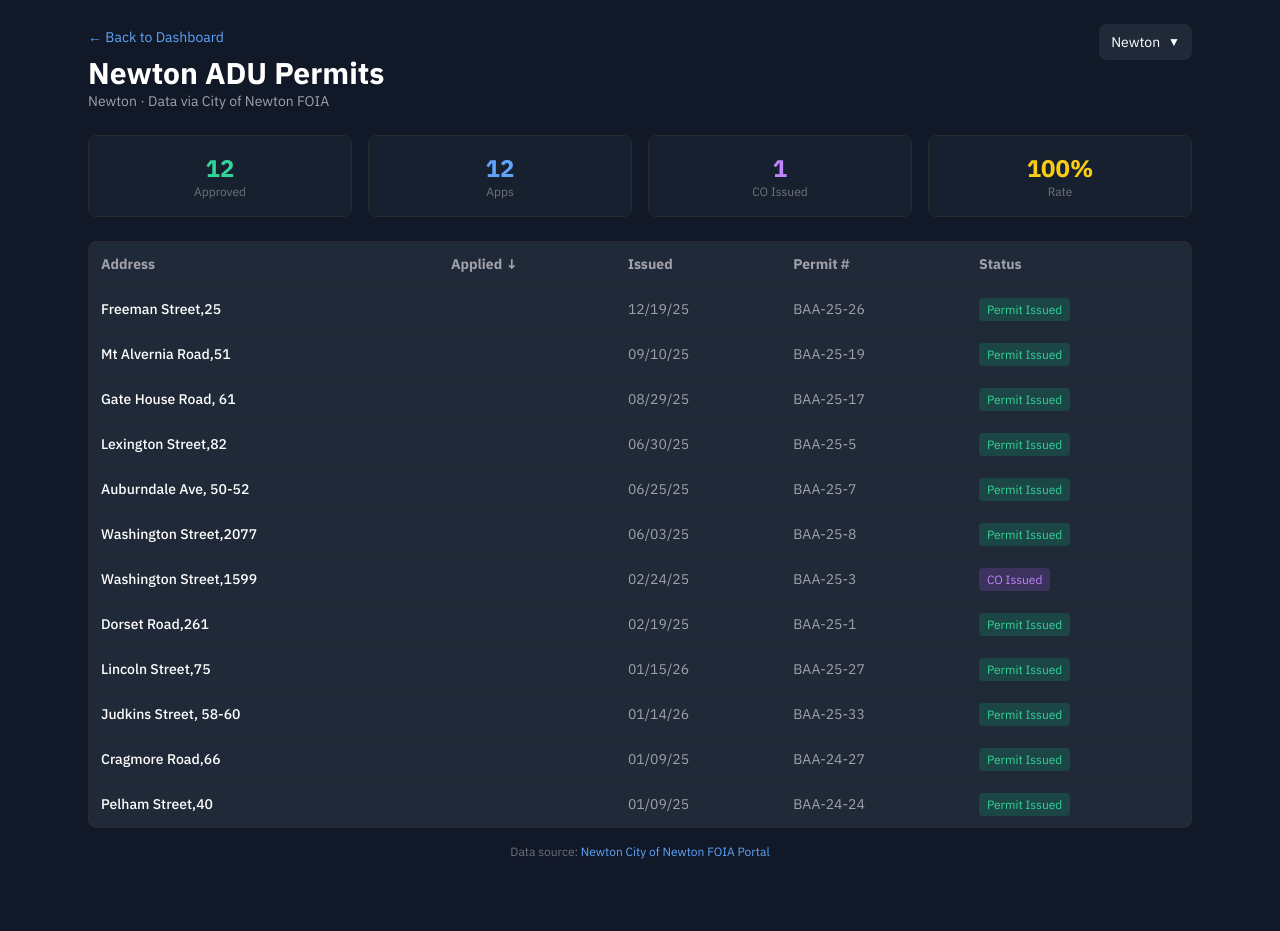
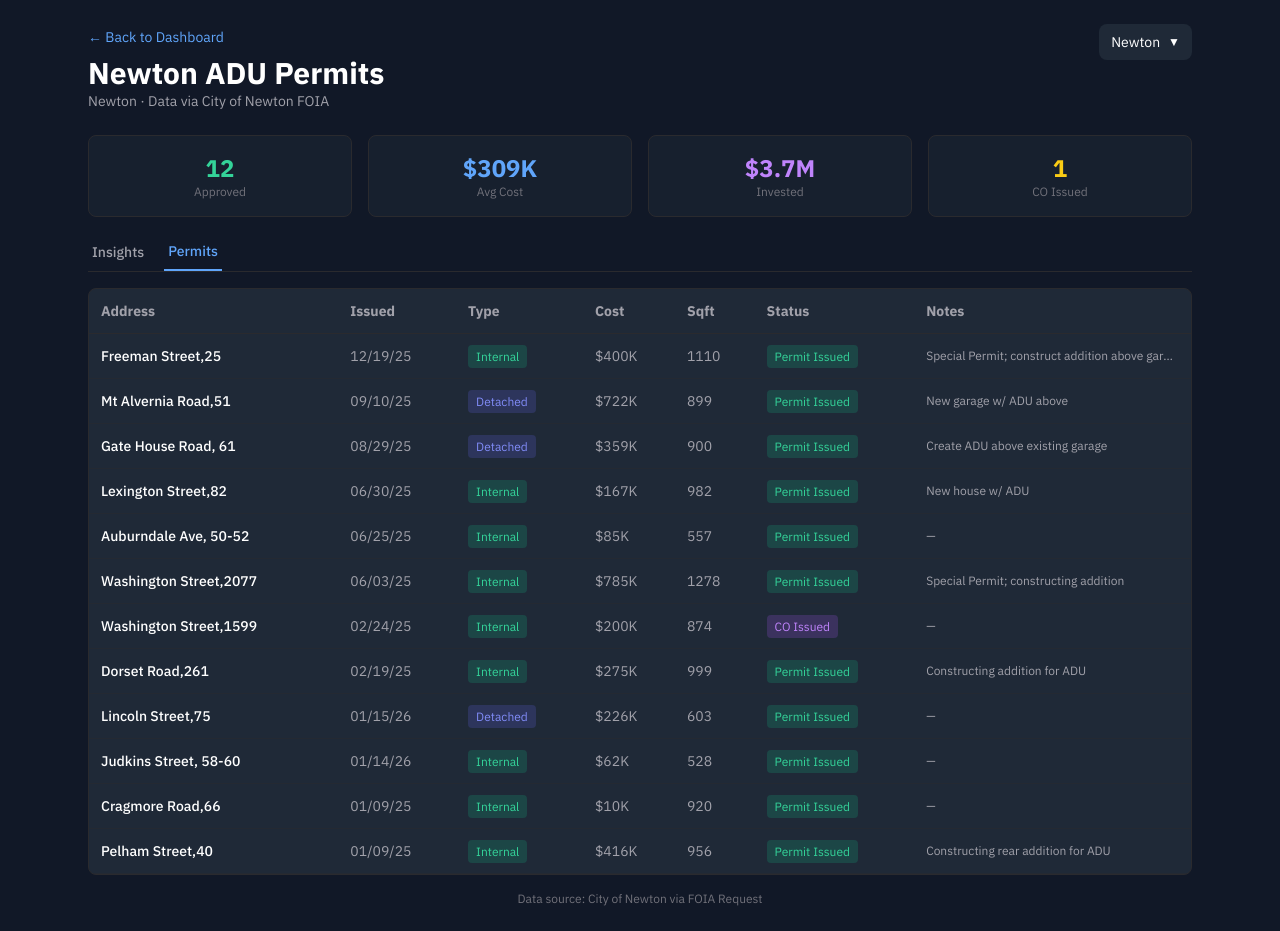
Before and after one commit to atwoodcollects/adupulse, a Next.js app: page /newton in a window 1280 px wide. Before the commit the page ends 884 px from the top, so only its background shows below. Built offline with nearby package versions, Linux system fonts and the light colour scheme.

Commit message:
Add charts and notes to Newton page

```diff
--- a/src/app/newton/page.tsx
+++ b/src/app/newton/page.tsx
@@ -4,11 +4,14 @@ import { useState } from 'react'
 import Link from 'next/link'
 import TownNav from '@/components/TownNav'
 import permits from '@/data/newton_permits.json'
+import { BarChart, Bar, XAxis, YAxis, Tooltip, ResponsiveContainer, PieChart, Pie, Cell } from 'recharts'
 
 export default function NewtonPage() {
   const [sortField, setSortField] = useState<'applied' | 'issued' | 'address'>('applied')
   const [sortDir, setSortDir] = useState<'asc' | 'desc'>('desc')
+  const [activeTab, setActiveTab] = useState<'permits' | 'insights'>('permits')
 
+  // Basic stats
   const stats = {
     total: permits.length,
     approved: permits.filter(p => p.status.includes('Issued')).length,
@@ -16,7 +19,34 @@ export default function NewtonPage() {
     pending: permits.filter(p => p.status === 'Pending').length
   }
 
+  // Cost stats
+  const totalCost = permits.reduce((sum, p) => sum + (p.cost || 0), 0)
+  const avgCost = Math.round(totalCost / permits.length)
+
+  // Type breakdown for pie chart
+  const typeData = [
+    { name: 'Internal', value: permits.filter(p => p.type === 'Internal').length, color: '#10b981' },
+    { name: 'Detached', value: permits.filter(p => p.type === 'Detached').length, color: '#6366f1' },
+  ]
+
+  // Cost distribution for bar chart
+  const costBuckets = [
+    { range: '<$100K', count: permits.filter(p => p.cost < 100000).length },
+    { range: '$100-250K', count: permits.filter(p => p.cost >= 100000 && p.cost < 250000).length },
+    { range: '$250-500K', count: permits.filter(p => p.cost >= 250000 && p.cost < 500000).length },
+    { range: '$500K+', count: permits.filter(p => p.cost >= 500000).length },
+  ]
+
+  // Avg cost by type
+  const internalPermits = permits.filter(p => p.type === 'Internal')
+  const detachedPermits = permits.filter(p => p.type === 'Detached')
+  const avgByType = [
+    { type: 'Internal', avg: Math.round(internalPermits.reduce((s, p) => s + p.cost, 0) / internalPermits.length / 1000) },
+    { type: 'Detached', avg: Math.round(detachedPermits.reduce((s, p) => s + p.cost, 0) / detachedPermits.length / 1000) },
+  ]
+
   const parseDate = (d: string) => {
+    if (!d) return new Date(0)
     const [m, day, y] = d.split('/')
     return new Date(2000 + parseInt(y), parseInt(m) - 1, parseInt(day))
   }
@@ -39,6 +69,12 @@ export default function NewtonPage() {
     }
   }
 
+  const formatCost = (cost: number) => {
+    if (cost >= 1000000) return `$${(cost / 1000000).toFixed(1)}M`
+    if (cost >= 1000) return `$${Math.round(cost / 1000)}K`
+    return `$${cost}`
+  }
+
   return (
     <div className="min-h-screen bg-gray-900">
       <div className="max-w-6xl mx-auto px-4 md:px-6 py-4 md:py-6">
@@ -52,27 +88,135 @@ export default function NewtonPage() {
           <TownNav current="Newton" />
         </div>
 
-        {/* Stats */}
+        {/* Stats Row */}
         <div className="flex justify-center gap-1 md:gap-4 mb-6">
           <div className="flex-1 min-w-0 bg-gray-800/50 border border-border rounded-lg p-3 md:p-4 text-center">
             <div className="text-lg md:text-2xl font-bold text-emerald-400">{stats.approved}</div>
             <div className="text-xs text-text-muted">Approved</div>
           </div>
           <div className="flex-1 min-w-0 bg-gray-800/50 border border-border rounded-lg p-3 md:p-4 text-center">
-            <div className="text-lg md:text-2xl font-bold text-blue-400">{stats.total}</div>
-            <div className="text-xs text-text-muted">Apps</div>
+            <div className="text-lg md:text-2xl font-bold text-blue-400">{formatCost(avgCost)}</div>
+            <div className="text-xs text-text-muted">Avg Cost</div>
           </div>
           <div className="flex-1 min-w-0 bg-gray-800/50 border border-border rounded-lg p-3 md:p-4 text-center">
-            <div className="text-lg md:text-2xl font-bold text-purple-400">{stats.coIssued}</div>
-            <div className="text-xs text-text-muted">CO Issued</div>
+            <div className="text-lg md:text-2xl font-bold text-purple-400">{formatCost(totalCost)}</div>
+            <div className="text-xs text-text-muted">Invested</div>
           </div>
           <div className="flex-1 min-w-0 bg-gray-800/50 border border-border rounded-lg p-3 md:p-4 text-center">
-            <div className="text-lg md:text-2xl font-bold text-yellow-400">100%</div>
-            <div className="text-xs text-text-muted">Rate</div>
+            <div className="text-lg md:text-2xl font-bold text-yellow-400">{stats.coIssued}</div>
+            <div className="text-xs text-text-muted">CO Issued</div>
           </div>
         </div>
 
-        {/* Permits Table */}
+        {/* Tabs */}
+        <div className="flex gap-4 mb-4 border-b border-border">
+          <button
+            onClick={() => setActiveTab('insights')}
+            className={`pb-2 px-1 text-sm font-medium ${activeTab === 'insights' ? 'text-blue-400 border-b-2 border-blue-400' : 'text-text-secondary hover:text-white'}`}
+          >
+            Insights
+          </button>
+          <button
+            onClick={() => setActiveTab('permits')}
+            className={`pb-2 px-1 text-sm font-medium ${activeTab === 'permits' ? 'text-blue-400 border-b-2 border-blue-400' : 'text-text-secondary hover:text-white'}`}
+          >
+            Permits
+          </button>
+        </div>
+
+        {/* Insights Tab */}
+        {activeTab === 'insights' && (
+          <div className="grid grid-cols-1 md:grid-cols-2 gap-4 mb-6">
+            {/* Cost Distribution */}
+            <div className="bg-gray-800/50 border border-border rounded-lg p-4">
+              <h3 className="text-white font-medium mb-4">Cost Distribution</h3>
+              <ResponsiveContainer width="100%" height={200}>
+                <BarChart data={costBuckets}>
+                  <XAxis dataKey="range" tick={{ fill: '#9ca3af', fontSize: 12 }} />
+                  <YAxis tick={{ fill: '#9ca3af', fontSize: 12 }} />
+                  <Tooltip
+                    contentStyle={{ backgroundColor: '#1f2937', border: '1px solid #374151', borderRadius: '8px' }}
+                    labelStyle={{ color: '#fff' }}
+                  />
+                  <Bar dataKey="count" fill="#10b981" radius={[4, 4, 0, 0]} />
+                </BarChart>
+              </ResponsiveContainer>
+            </div>
+
+            {/* Type Breakdown */}
+            <div className="bg-gray-800/50 border border-border rounded-lg p-4">
+              <h3 className="text-white font-medium mb-4">ADU Types</h3>
+              <div className="flex items-center justify-center">
+                <ResponsiveContainer width="100%" height={200}>
+                  <PieChart>
+                    <Pie
+                      data={typeData}
+                      cx="50%"
+                      cy="50%"
+                      innerRadius={50}
+                      outerRadius={80}
+                      dataKey="value"
+                      label={({ name, value }) => `${name}: ${value}`}
+                    >
+                      {typeData.map((entry, index) => (
+                        <Cell key={`cell-${index}`} fill={entry.color} />
+                      ))}
+                    </Pie>
+                    <Tooltip
+                      contentStyle={{ backgroundColor: '#1f2937', border: '1px solid #374151', borderRadius: '8px' }}
+                    />
+                  </PieChart>
+                </ResponsiveContainer>
+              </div>
+            </div>
+
+            {/* Avg Cost by Type */}
+            <div className="bg-gray-800/50 border border-border rounded-lg p-4">
+              <h3 className="text-white font-medium mb-4">Avg Cost by Type ($K)</h3>
+              <ResponsiveContainer width="100%" height={200}>
+                <BarChart data={avgByType} layout="vertical">
+                  <XAxis type="number" tick={{ fill: '#9ca3af', fontSize: 12 }} />
+                  <YAxis type="category" dataKey="type" tick={{ fill: '#9ca3af', fontSize: 12 }} width={80} />
+                  <Tooltip
+                    contentStyle={{ backgroundColor: '#1f2937', border: '1px solid #374151', borderRadius: '8px' }}
+                    formatter={(value: number) => [`$${value}K`, 'Avg Cost']}
+                  />
+                  <Bar dataKey="avg" fill="#6366f1" radius={[0, 4, 4, 0]} />
+                </BarChart>
+              </ResponsiveContainer>
+            </div>
+
+            {/* Key Stats */}
+            <div className="bg-gray-800/50 border border-border rounded-lg p-4">
+              <h3 className="text-white font-medium mb-4">Key Insights</h3>
+              <div className="space-y-3 text-sm">
+                <div className="flex justify-between">
+                  <span className="text-text-secondary">Most Common Type</span>
+                  <span className="text-white">Internal ({typeData[0].value} of {stats.total})</span>
+                </div>
+                <div className="flex justify-between">
+                  <span className="text-text-secondary">Avg Sqft</span>
+                  <span className="text-white">{Math.round(permits.reduce((s, p) => s + p.sqft, 0) / permits.length)} sqft</span>
+                </div>
+                <div className="flex justify-between">
+                  <span className="text-text-secondary">Avg $/Sqft</span>
+                  <span className="text-white">${Math.round(avgCost / (permits.reduce((s, p) => s + p.sqft, 0) / permits.length))}</span>
+                </div>
+                <div className="flex justify-between">
+                  <span className="text-text-secondary">Highest Cost</span>
+                  <span className="text-white">{formatCost(Math.max(...permits.map(p => p.cost)))}</span>
+                </div>
+                <div className="flex justify-between">
+                  <span className="text-text-secondary">Lowest Cost</span>
+                  <span className="text-white">{formatCost(Math.min(...permits.map(p => p.cost)))}</span>
+                </div>
+              </div>
+            </div>
+          </div>
+        )}
+
+        {/* Permits Tab */}
+        {activeTab === 'permits' && (
           <div className="bg-surface border border-border rounded-lg overflow-x-auto">
             <table className="w-full text-sm">
               <thead>
@@ -80,23 +224,30 @@ export default function NewtonPage() {
                   <th className="text-left p-3 cursor-pointer hover:text-white" onClick={() => handleSort('address')}>
                     Address {sortField === 'address' && (sortDir === 'asc' ? '↑' : '↓')}
                   </th>
-                <th className="text-left p-3 cursor-pointer hover:text-white" onClick={() => handleSort('applied')}>
-                  Applied {sortField === 'applied' && (sortDir === 'asc' ? '↑' : '↓')}
-                </th>
                   <th className="text-left p-3 cursor-pointer hover:text-white" onClick={() => handleSort('issued')}>
                     Issued {sortField === 'issued' && (sortDir === 'asc' ? '↑' : '↓')}
                   </th>
-                <th className="text-left p-3">Permit #</th>
+                  <th className="text-left p-3">Type</th>
+                  <th className="text-left p-3">Cost</th>
+                  <th className="text-left p-3">Sqft</th>
                   <th className="text-left p-3">Status</th>
+                  <th className="text-left p-3">Notes</th>
                 </tr>
               </thead>
               <tbody>
                 {sortedPermits.map((permit, i) => (
                   <tr key={i} className="border-b border-border/50 hover:bg-gray-800/30">
                     <td className="p-3 text-white font-medium">{permit.address}</td>
-                  <td className="p-3 text-text-secondary">{permit.applied}</td>
                     <td className="p-3 text-text-secondary">{permit.issued}</td>
-                  <td className="p-3 text-text-secondary">{permit.permit}</td>
+                    <td className="p-3">
+                      <span className={`px-2 py-1 rounded text-xs ${
+                        permit.type === 'Internal' ? 'bg-emerald-500/20 text-emerald-400' : 'bg-indigo-500/20 text-indigo-400'
+                      }`}>
+                        {permit.type}
+                      </span>
+                    </td>
+                    <td className="p-3 text-text-secondary">{formatCost(permit.cost)}</td>
+                    <td className="p-3 text-text-secondary">{permit.sqft}</td>
                     <td className="p-3">
                       <span className={`px-2 py-1 rounded text-xs ${
                         permit.status === 'CO Issued' ? 'bg-purple-500/20 text-purple-400' :
@@ -106,14 +257,18 @@ export default function NewtonPage() {
                         {permit.status}
                       </span>
                     </td>
+                    <td className="p-3 text-text-secondary text-xs max-w-[200px] truncate" title={permit.notes}>
+                      {permit.notes || '—'}
+                    </td>
                   </tr>
                 ))}
               </tbody>
             </table>
           </div>
+        )}
 
         <p className="text-text-muted text-xs mt-4 text-center">
-          Data source: <a href="https://permiteyes.online/newton/publicview.php" target="_blank" className="text-blue-400 hover:underline">Newton City of Newton FOIA Portal</a>
+          Data source: City of Newton via FOIA Request
         </p>
       </div>
     </div>
--- a/src/data/newton_permits.json
+++ b/src/data/newton_permits.json
@@ -7,7 +7,8 @@
     "status": "Permit Issued",
     "sqft": 1110,
     "type": "Internal",
-    "cost": 400000
+    "cost": 400000,
+    "notes": "Special Permit; construct addition above garage"
   },
   {
     "address": "Mt Alvernia Road,51",
@@ -17,7 +18,8 @@
     "status": "Permit Issued",
     "sqft": 899,
     "type": "Detached",
-    "cost": 722355
+    "cost": 722355,
+    "notes": "New garage w/ ADU above"
   },
   {
     "address": "Gate House Road, 61",
@@ -27,7 +29,8 @@
     "status": "Permit Issued",
     "sqft": 900,
     "type": "Detached",
-    "cost": 359000
+    "cost": 359000,
+    "notes": "Create ADU above existing garage"
   },
   {
     "address": "Lexington Street,82",
@@ -37,7 +40,8 @@
     "status": "Permit Issued",
     "sqft": 982,
     "type": "Internal",
-    "cost": 167000
+    "cost": 167000,
+    "notes": "New house w/ ADU"
   },
   {
     "address": "Auburndale Ave, 50-52",
@@ -47,7 +51,8 @@
     "status": "Permit Issued",
     "sqft": 557,
     "type": "Internal",
-    "cost": 85000
+    "cost": 85000,
+    "notes": ""
   },
   {
     "address": "Washington Street,2077",
@@ -57,7 +62,8 @@
     "status": "Permit Issued",
     "sqft": 1278,
     "type": "Internal",
-    "cost": 785000
+    "cost": 785000,
+    "notes": "Special Permit; constructing addition"
   },
   {
     "address": "Washington Street,1599",
@@ -67,7 +73,8 @@
     "status": "CO Issued",
     "sqft": 874,
     "type": "Internal",
-    "cost": 200000
+    "cost": 200000,
+    "notes": ""
   },
   {
     "address": "Dorset Road,261",
@@ -77,7 +84,8 @@
     "status": "Permit Issued",
     "sqft": 999,
     "type": "Internal",
-    "cost": 275000
+    "cost": 275000,
+    "notes": "Constructing addition for ADU"
   },
   {
     "address": "Lincoln Street,75",
@@ -87,7 +95,8 @@
     "status": "Permit Issued",
     "sqft": 603,
     "type": "Detached",
-    "cost": 226000
+    "cost": 226000,
+    "notes": ""
   },
   {
     "address": "Judkins Street, 58-60",
@@ -97,7 +106,8 @@
     "status": "Permit Issued",
     "sqft": 528,
     "type": "Internal",
-    "cost": 62301
+    "cost": 62301,
+    "notes": ""
   },
   {
     "address": "Cragmore Road,66",
@@ -107,7 +117,8 @@
     "status": "Permit Issued",
     "sqft": 920,
     "type": "Internal",
-    "cost": 10000
+    "cost": 10000,
+    "notes": ""
   },
   {
     "address": "Pelham Street,40",
@@ -117,6 +128,7 @@
     "status": "Permit Issued",
     "sqft": 956,
     "type": "Internal",
-    "cost": 416355
+    "cost": 416355,
+    "notes": "Constructing rear addition for ADU"
   }
 ]
```
Lines whose indentation alone changed are shown as unchanged.
